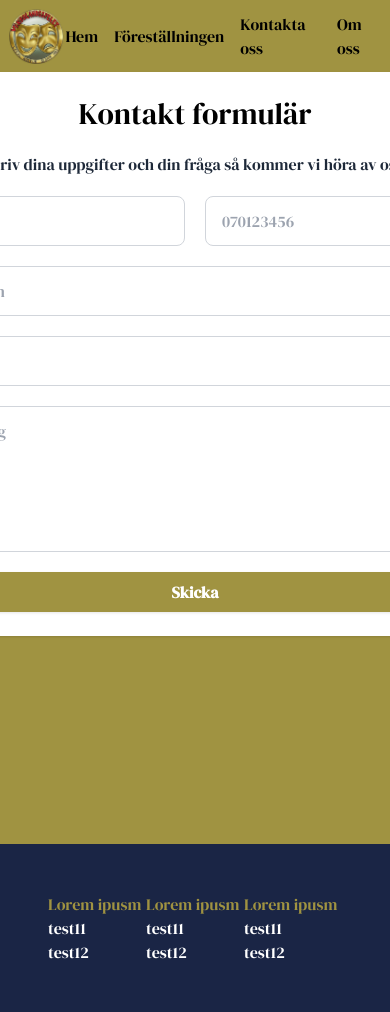
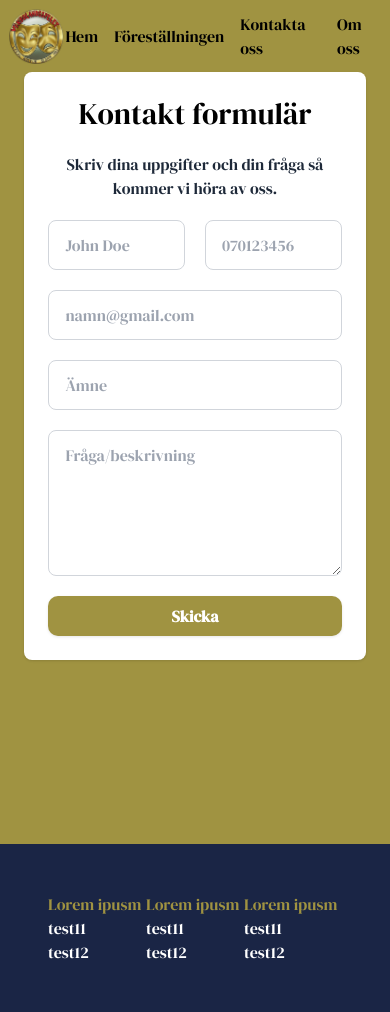
Before and after one commit to spynetS/vikbospelen, a Django app: page /kontakt in a window 390 px wide; the page is wider, and only the part inside the window is pictured. Run offline with Django 5.2, Linux system fonts and the light colour scheme; some libraries are stand-ins or nearby versions.

Commit message:
contact responsive

```diff
--- a/templates/website/contact.html
+++ b/templates/website/contact.html
@@ -3,7 +3,7 @@
 {% block content %}
 	<div class="bg-[#a09341] w-screen h-screen">
 		<div class="container mx-auto pt-18 flex flex-col items-center ">
-			{% include "components/contact_form.html" with class="w-[720px]" %}
+			{% include "components/contact_form.html" with class="w-7/8" %}
 		</div>
 	</div>
 {% endblock %}
--- a/templates/website/event_details.html
+++ b/templates/website/event_details.html
@@ -1,7 +1,7 @@
 
 {% extends "base.html" %}
 {% block content %}
-	<div class="mt-12 px-12 flex flex-col items-center relative h-[800px] " >
+	<div class="mt-12 px-12 flex flex-col items-center relative max-h-[800px] " >
 		<div class=" rounded-lg absolute bottom-0 left-0 w-1/3 p-3 md:p-12 text-gray-700 md:w-auto w-full">
 			<h1 class="text-4xl md:text-6xl mb-2 md:mb-5">{{event.title}}</h1>
 			<p>{{event.short_description}}</p>
```
